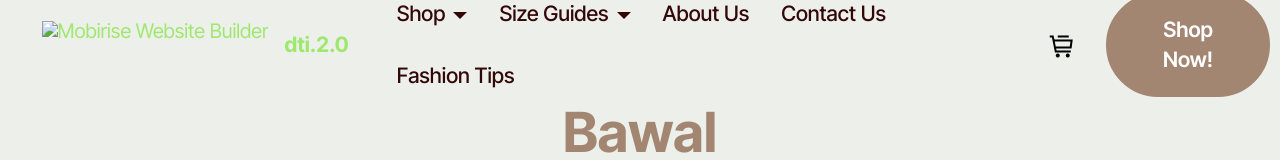
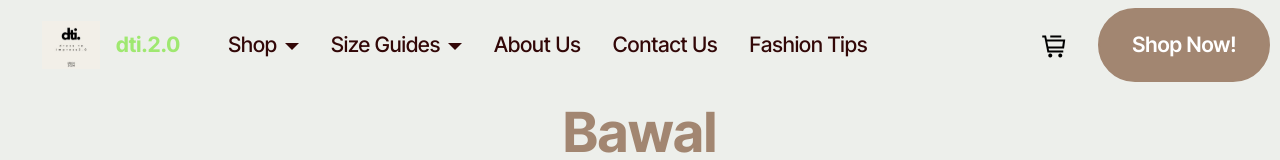
Before and after one commit to Amyliaamni/iml254group, a plain HTML site: page page17.html in a window 1280 px wide. Shown: the top 160 px of the page. Drawn offline with Linux system fonts and the light colour scheme; files whose address does not match are found by name.

Commit message:
Update page17.html

```diff
--- a/page17.html
+++ b/page17.html
@@ -6,7 +6,7 @@
   <meta http-equiv="X-UA-Compatible" content="IE=edge">
   <meta name="generator" content="Mobirise v5.9.18, mobirise.com">
   <meta name="viewport" content="width=device-width, initial-scale=1, minimum-scale=1">
-  <link rel="shortcut icon" href="assets/images/logo-2.jpeg" type="image/x-icon">
+  <link rel="shortcut icon" href="images/logo-2.jpeg" type="image/x-icon">
   <meta name="description" content="">
 
 
@@ -37,7 +37,7 @@
 			<div class="navbar-brand">
 				<span class="navbar-logo">
 					<a href="index.html">
-						<img src="assets/images/logo-2.jpeg" alt="Mobirise Website Builder" style="height: 3rem;">
+						<img src="images/logo-2.jpeg" alt="Mobirise Website Builder" style="height: 3rem;">
 					</a>
 				</span>
 				<span class="navbar-caption-wrap"><a class="navbar-caption text-primary display-4" href="index.html">dti.2.0</a></span>
@@ -85,7 +85,7 @@
       <div class="item features-image col-12 col-md-6 col-lg-4">
         <div class="item-wrapper">
           <div class="item-img">
-            <img src="assets/images/screenshot-2025-01-43.png" alt="Mobirise Website Builder">
+            <img src="images/screenshot-2025-01-43.png" alt="Mobirise Website Builder">
           </div>
           <div class="item-content">
             <h5 class="item-title mbr-fonts-style display-5"><strong>Bawal</strong></h5>
@@ -100,7 +100,7 @@
       <div class="item features-image col-12 col-md-6 col-lg-4">
         <div class="item-wrapper">
           <div class="item-img">
-            <img src="assets/images/screenshot-2025-01-44.png" alt="Mobirise Website Builder">
+            <img src="images/screenshot-2025-01-44.png" alt="Mobirise Website Builder">
           </div>
           <div class="item-content">
             <h5 class="item-title mbr-fonts-style display-5"><strong>Bawal</strong></h5>
@@ -114,7 +114,7 @@
       <div class="item features-image col-12 col-md-6 col-lg-4">
         <div class="item-wrapper">
           <div class="item-img">
-            <img src="assets/images/screenshot-2025-01-45.png" alt="Mobirise Website Builder">
+            <img src="images/screenshot-2025-01-45.png" alt="Mobirise Website Builder">
           </div>
           <div class="item-content">
             <h5 class="item-title mbr-fonts-style display-5"><strong>Bawal</strong></h5>
@@ -142,7 +142,7 @@
       <div class="item features-image col-12 col-md-6 col-lg-6">
         <div class="item-wrapper">
           <div class="item-img">
-            <img src="assets/images/screenshot-2025-01-46.png" alt="Mobirise Website Builder">
+            <img src="images/screenshot-2025-01-46.png" alt="Mobirise Website Builder">
           </div>
           <div class="item-content">
             <h5 class="item-title mbr-fonts-style display-5"><strong>Bawal</strong></h5>
@@ -157,7 +157,7 @@
       <div class="item features-image col-12 col-md-6 col-lg-6">
         <div class="item-wrapper">
           <div class="item-img">
-            <img src="assets/images/screenshot-2025-01-47.png" alt="Mobirise Website Builder">
+            <img src="images/screenshot-2025-01-47.png" alt="Mobirise Website Builder">
           </div>
           <div class="item-content">
             <h5 class="item-title mbr-fonts-style display-5"><strong>Bawal</strong></h5>
```
